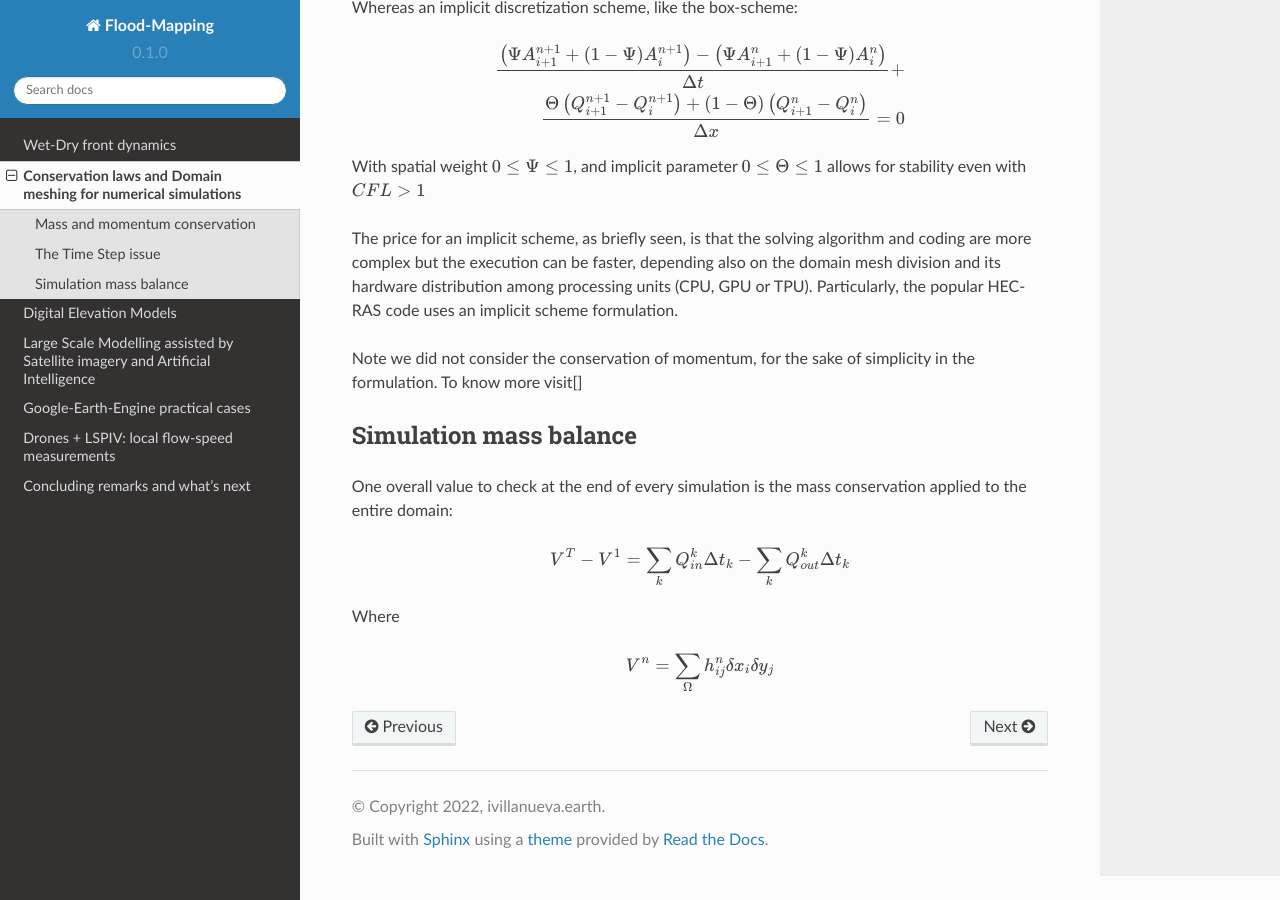
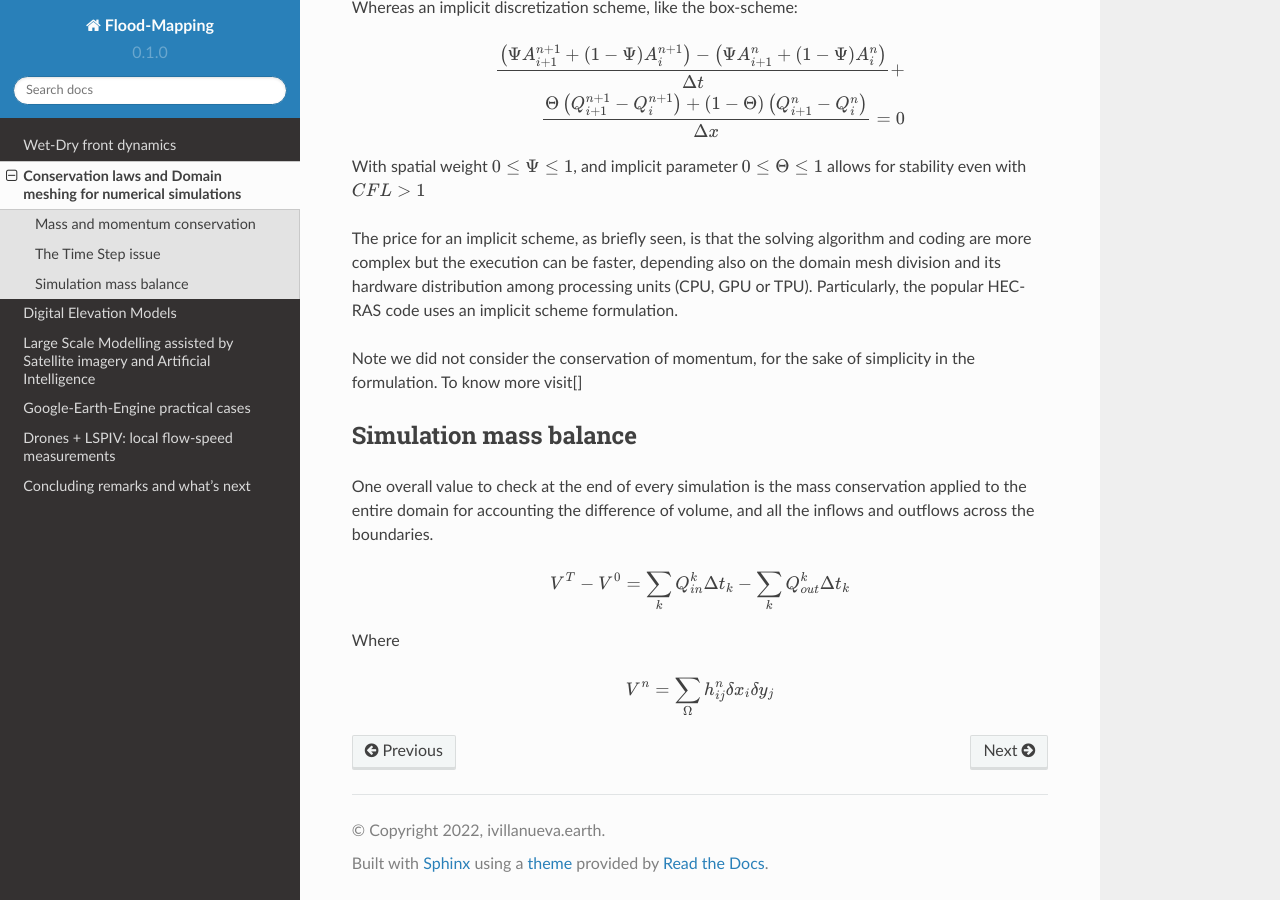
Before and after one commit to ivillamadrid/FloodMapping, a Sphinx documentation site: the page built from docs/source/claws.rst, in a window 1280 px wide and 900 px high, scrolled down 1097 px. Built offline with Sphinx 7.4.7 and the Read the Docs theme 2.0.0, drawn with Linux system fonts in a browser that asks for light colours.

Commit message:
Update claws.rst

```diff
--- a/docs/source/claws.rst
+++ b/docs/source/claws.rst
@@ -63,11 +63,11 @@ To know more visit[]
 Simulation mass balance
 -----------------------
 
-One overall value to check at the end of every simulation is the mass conservation applied to the entire domain:
+One overall value to check at the end of every simulation is the mass conservation applied to the entire domain for accounting the difference of volume, and all the inflows and outflows across the boundaries.
 
 .. math::
 
-  V^{T} -V^{1} =  \sum_k{Q^k_{in} \Delta t_k} - \sum_k{Q^k_{out} \Delta t_k}
+  V^{T} -V^{0} =  \sum_k{Q^k_{in} \Delta t_k} - \sum_k{Q^k_{out} \Delta t_k}
 
 Where
 
```
